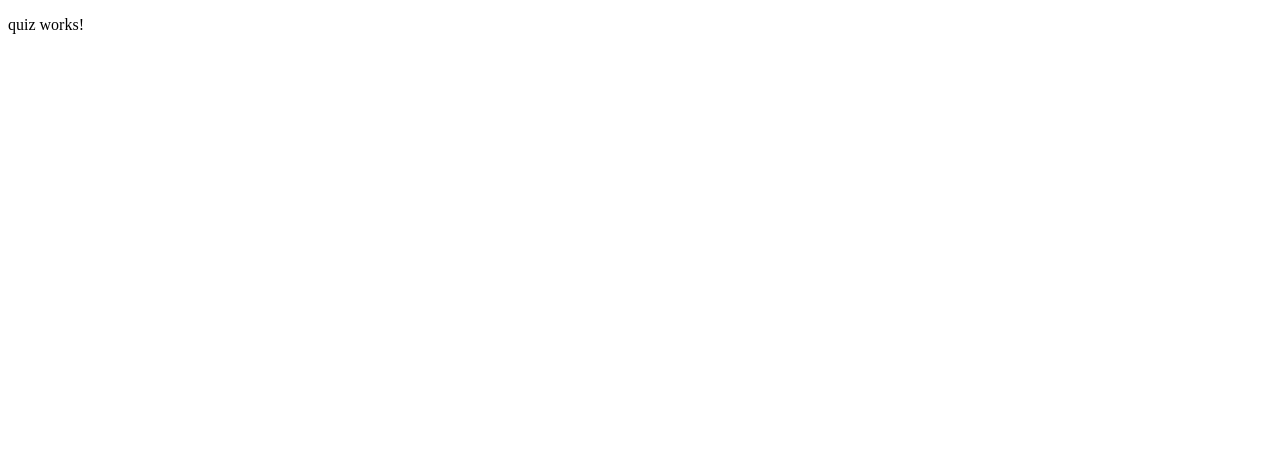
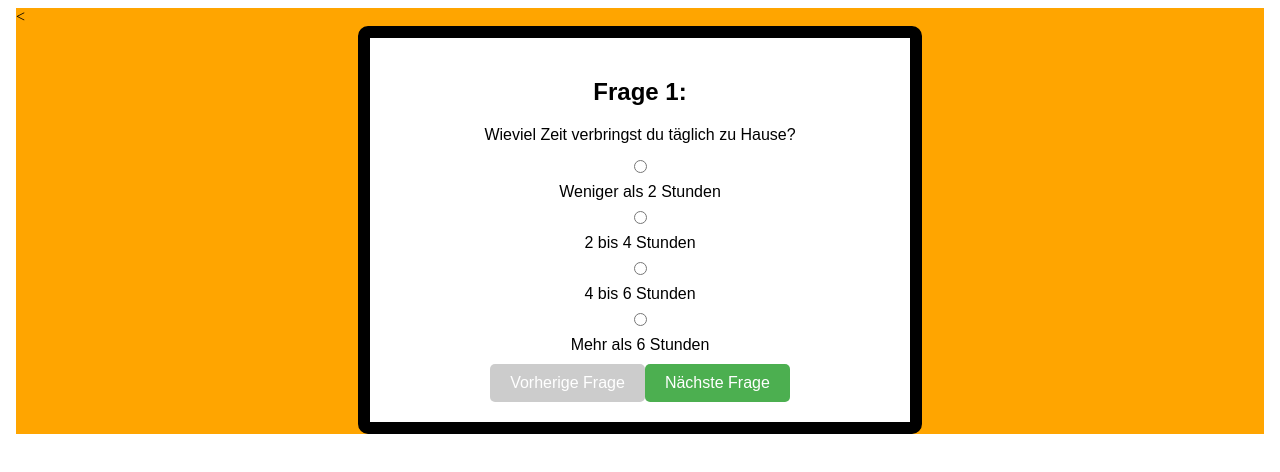
Before and after one commit to TahiraAiedail/Tierbedarf-App, an Angular app: page / in a window 1280 px wide. Shown: the top 472 px of the page. Built offline with nearby package versions, Linux system fonts and the light colour scheme.

Commit message:
Quiz
Quiz funktioniert, html + css versucht

```diff
--- a/src/app/quiz/quiz.component.css
+++ b/src/app/quiz/quiz.component.css
@@ -0,0 +1,77 @@
+body {
+    background-color: #ffa500; /* Orange Hintergrund */
+  }
+
+  .quiz-container {
+    width: 500px;
+    margin: 0 auto;
+    padding: 20px;
+    background-color: white;
+    border: 12px solid #000; /* Schwarzer Rahmen */
+    border-radius: 10px;
+    text-align: center;
+  }
+
+  h2 {
+    font-family: "Arial", sans-serif; /* Schriftart */
+    font-size: 24px;
+    font-weight: bold;
+  }
+
+  p {
+    font-family: "Arial", sans-serif;
+    font-size: 16px;
+  }
+
+  input[type="radio"] {
+    display: block; /* Anordnung der Radio-Buttons als Blockelemente */
+    margin: 10px auto; /* Zentrierte Ausrichtung der Radio-Buttons */
+  }
+
+  label {
+    font-family: "Arial", sans-serif;
+    font-size: 16px;
+  }
+
+  button {
+    margin-top: 10px;
+    font-family: "Arial", sans-serif;
+    font-size: 16px;
+    padding: 8px 16px;
+    background-color: #000000;
+    color: white;
+    border: none;
+    border-radius: 4px;
+  }
+
+  button:hover {
+    background-color: #333333;
+    cursor: pointer;
+  }
+
+
+
+  button {
+    padding: 10px 20px;
+    font-size: 16px;
+    background-color: #4caf50;
+    color: white;
+    border: none;
+    border-radius: 5px;
+    cursor: pointer;
+    font-family: "Arial", sans-serif;
+  }
+
+  button:disabled {
+    background-color: #ccc;
+    cursor: not-allowed;
+  }
+
+  .quiz-result {
+    margin-top: 20px;
+    padding: 10px;
+    background-color: #4caf50;
+    color: white;
+    border-radius: 5px;
+    font-family: "Arial", sans-serif;
+  }
--- a/src/app/quiz/quiz.component.html
+++ b/src/app/quiz/quiz.component.html
@@ -1 +1,33 @@
-<p>quiz works!</p>
+<body>
+    <
+    <div class="quiz-container">
+
+    <div *ngIf="currentQuestion">
+    <h2>Frage {{ currentQuestionIndex + 1 }}:</h2>
+    <p>{{ currentQuestion.questionText }}</p>
+
+    <div *ngFor="let option of currentQuestion.answerOptions">
+      <input
+        type="radio"
+        name="answer"
+        [value]="option.value"
+        (change)="selectAnswer(option.value)"
+        [checked]="selectedAnswers[currentQuestionIndex] === option.value"
+      />
+      <label>{{ option.label }}</label>
+    </div>
+
+    <button (click)="previousQuestion()" [disabled]="currentQuestionIndex === 0">Vorherige Frage</button>
+    <button (click)="nextQuestion()" [disabled]="currentQuestionIndex === questions.length - 1">Nächste Frage</button>
+
+    <div *ngIf="currentQuestionIndex === questions.length - 1">
+      <button (click)="evaluateAnswers()">Quiz Auswerten</button>
+    </div>
+
+    <div *ngIf="quizResult">
+      <h3>Quiz Ergebnis:</h3>
+      <p>{{ quizResult }}</p>
+    </div>
+  </div>
+  </div>
+</body>
--- a/src/app/quiz/quiz.component.ts
+++ b/src/app/quiz/quiz.component.ts
@@ -1,4 +1,9 @@
 import { Component } from '@angular/core';
+
+interface AnswerOption {
+  label: string;
+  value: string;
+}
 
 @Component({
   selector: 'app-quiz',
@@ -9,91 +14,164 @@ export class QuizComponent {
   questions = [
       {
         questionText: 'Wieviel Zeit verbringst du täglich zu Hause?',
-      answerOptions: ['Weniger als 2 Stunden', '2-4 Stunden', '4-6 Stunden', 'Mehr als 6 Stunden'],
+        answerOptions: [
+          { label: 'Weniger als 2 Stunden', value: 'A' },
+          { label: '2 bis 4 Stunden', value: 'B' },
+          { label: '4 bis 6 Stunden', value: 'C' },
+          { label: 'Mehr als 6 Stunden', value: 'D' }
+        ] as AnswerOption[]
       },
       {
         questionText: 'Wieviel Platz hast du in deinem Zuhause?',
-      answerOptions: ['Ich wohne in einer kleinen Wohnung', 'Ich wohner in einer großen Wohnung mit Zugang zum Garten', 'Ich habe genug Platz in meiner Wohnung, um meinem Haustier ein eigenes Zimmer zu geben', 'Ich habe ein Haus mit Garten und könnte sogar ein großes Tier halten']
+        answerOptions: [
+          { label: 'Ich wohne in einer kleinen Wohnung', value: 'A' },
+          { label: 'Ich wohne in einer großen Wohnung mit Zugang zum Garten', value: 'B' },
+          { label: 'Ich habe genug Platz in meiner Wohnung, um meinem Haustier ein eigenes Zimmer zu geben', value: 'C' },
+          { label: 'Ich habe ein Haus mit Garten und könnte sogar ein großes Tier halten', value: 'D' }
+        ] as AnswerOption[]
       },
       {
         questionText: 'Wieviel Zeit bist du bereit, täglich in die Pflege deines Haustieres zu investieren?',
-      answerOptions: ['Weniger als 1 Stunde', '1-2 Stunden', '2-3 Stunden', 'Mehr als 3 Stunden']
+        answerOptions: [
+          { label: 'Weniger als 1 Stunde', value: 'A' },
+          { label: '1-2 Stunden', value: 'B' },
+          { label: '2-3 Stunden', value: 'C' },
+          { label: 'Mehr als 3 Stunden', value: 'D' }
+        ] as AnswerOption[]
       },
       {
-      questionText: 'Wie wichtig ist es dir, daass dein Haustier gut für Anfänger geeignet ist?',
-      answerOptions: ['Sehr wichtig, da ich noch nie ein Haustier hatte', 'Wichtig', 'Nicht so wichtig, da ich bereits ein Haustier hatte und nach neuen Herausforderungen suche', 'Gar nicht wichtig']
+        questionText: 'Wie wichtig ist es dir, dass dein Haustier gut für Anfänger geeignet ist?',
+        answerOptions: [
+          { label: 'Sehr wichtig, da ich noch nie ein Haustier hatte', value: 'A' },
+          { label: 'Wichtig', value: 'B' },
+          { label: 'Nicht so wichtig, da ich bereits ein Haustier hatte und nach neuen Herausforderungen suche', value: 'C' },
+          { label: 'Gar nicht wichtig', value: 'D' }
+        ] as AnswerOption[]
       },
       {
         questionText: 'Wieviel Bewegung sollte dein Haustier täglich mit dir zusammen maximal benötigen?',
-      answerOptions: ['Mein Haustier sollte nicht bewegt werden müssen', 'Ein paar Minuten pro Tag sollten ausreichen', 'Mein Haustier sollte maximal eine Stunde pro Tag brauchen', 'Mein Haustier kann mehrere Stunden Bewegung brauchen']
+        answerOptions: [
+          { label: 'Mein Haustier sollte nicht bewegt werden müssen', value: 'A' },
+          { label: 'Ein paar Minuten pro Tag sollten ausreichen', value: 'B' },
+          { label: 'Mein Haustier sollte maximal eine Stunde pro Tag brauchen', value: 'C' },
+          { label: 'Mein Haustier kann mehrere Stunden Bewegung brauchen', value: 'D' }
+        ] as AnswerOption[]
       },
       {
         questionText: 'Wieviel Lärm sollte dein Haustier maximal machen?',
-      answerOptions: ['Mein Haustier sollte möglichst leise sein', 'Ein bisschen Lärm ist okay', 'Mein Haustier kann auch mal lauter sein', 'Mein Haustier kann so laut sein, wie es will']
+        answerOptions: [
+          { label: 'Mein Haustier sollte möglichst leise sein', value: 'A' },
+          { label: 'Ein bisschen Lärm ist okay', value: 'B' },
+          { label: 'Mein Haustier kann auch mal lauter sein', value: 'C' },
+          { label: 'Mein Haustier kann so laut sein, wie es will', value: 'D' }
+        ] as AnswerOption[]
       },
       {
-      questionText: 'Wie wichtig ist es dir, dass dein Haustier trainiert werden kann?',
-      answerOptions: ['Überhaupt nicht wichtig', 'Ein bisschen Training ist okay', 'Ich möchte mein Haustier gerne trainieren', 'Ich möchte mein Haustier unbedingt trainieren']
+        questionText: 'Wie wichtig ist es dir, dass dein Haustier trainierbar ist?',
+        answerOptions: [
+          { label: 'Überhaupt nicht wichtig', value: 'A' },
+          { label: 'Ein wenig Trainierbarkeit wäre schön', value: 'B' },
+          { label: 'Ich möchte, dass mein Haustier zumindest einige grundlegende Befehle lernt', value: 'C' },
+          { label: 'Es ist mir sehr wichtig, dass mein Haustier gut trainiert ist und auf Befehle hört', value: 'D' }
+        ] as AnswerOption[]
       },
       {
         questionText: 'Wie wichtig ist es dir, dass dein Haustier nicht haart?',
-      answerOptions: ['Sehr wichtig', 'Wichtig', 'Nicht so wichtig', 'Gar nicht wichtig']
+        answerOptions: [
+          { label: 'Sehr wichtig', value: 'A' },
+          { label: 'Ein bisschen wichtig', value: 'B' },
+          { label: 'Nicht so wichtig', value: 'C' },
+          { label: 'Mir ist es egal, ob mein Haustier haart oder nicht', value: 'D' }
+        ] as AnswerOption[]
       },
       {
-      questionText: 'Wieviel Geld bist du bereit, monatlich für dein Haustier auszugeben?',
-      answerOptions: ['Weniger als 10€', '10-20€', '20-50€', 'Mehr als 50€']
+        questionText: 'Wieviel Geld bist du bereit, für die Pflege deines Haustiers auszugeben?',
+        answerOptions: [
+          { label: 'Ich möchte nicht viel Geld ausgeben und suche nach einem Haustier, das keine teuren Pflegebedürfnisse hat', value: 'A' },
+          { label: 'Ich bin bereit, ein paar hundert Euro pro Jahr auszugeben', value: 'B' },
+          { label: 'Ich bin bereit, ein paar tausend Euro pro Jahr auszugeben, um sicherzustellen, dass mein Haustier die bestmögliche Pflege erhält', value: 'C' },
+          { label: 'Geld spielt keine Rolle, ich werde alles tun, um sicherzustellen, dass mein Haustier die bestmögliche Pflege erhält', value: 'D' }
+        ] as AnswerOption[]
       },
       {
         questionText: 'Wie wichtig ist es dir, dass du Zuneigung von deinem Haustier bekommst?',
-      answerOptions: ['Überhaupt nicht wichtig','Mir ist es egal, ob mein Haustier Zuneigung zeigt', 'Ab und zu sollte mir mein Haustier schon Zuneigung zeigen', 'Ich möchte, dass mein Haustier mich liebt']
+        answerOptions: [
+          { label: 'Überhaupt nicht wichtig', value: 'A' },
+          { label: 'Mir ist es egal, ob mein Haustier viel Zuneigung zeigt oder nicht', value: 'B' },
+          { label: 'Ab und zu sollte mir mein Haustier schon Aufmerksamkeit schenken', value: 'C' },
+          { label: 'Sehr wichtig, da ich viel Zeit und Energie in die Beziehung zu meinem Haustier investieren möchte', value: 'D' }
+        ] as AnswerOption[]
       }
-  ]
+    ];
 
+  currentQuestionIndex = 0;
+  currentQuestion: any;
+  selectedAnswers: any = {};
+  quizResult: string | null = null;
+  answerCounts: { [key: string]: number } = {};
 
-  selectAnswers: string[] = [];
-  showResults: boolean = false;
-  resultMessage: string = "";
+  ngOnInit() {
+    this.currentQuestion = this.questions[this.currentQuestionIndex];
+  }
 
-  evaluateAnswers() {
-    const answerCount: Record<string, number> = {};
-
-    for (const question of this.questions) {
-      const selectedAnswer = this.selectAnswers[this.questions.indexOf(question)];
-      if (selectedAnswer in answerCount) {
-        answerCount[selectedAnswer] += 1;
-      } else {
-          answerCount[selectedAnswer] = 1;
-        }
-    }
-    let maxCount = 0;
-    let selectedAnswer = "";
-
-    for (const answer in answerCount) {
-      if (answerCount[answer] > maxCount) {
-        maxCount = answerCount[answer];
-        selectedAnswer = answer;
+  nextQuestion() {
+    if (this.currentQuestionIndex < this.questions.length - 1) {
+      this.currentQuestionIndex++;
+      this.currentQuestion = this.questions[this.currentQuestionIndex];
     }
   }
 
-    let resultMessage = "";
+  previousQuestion() {
+    if (this.currentQuestionIndex > 0) {
+      this.currentQuestionIndex--;
+      this.currentQuestion = this.questions[this.currentQuestionIndex];
+    }
+  }
 
-      switch (selectedAnswer) {
-        case 'Fische':
-        resultMessage = 'Herzlichen Glückwunsch, das Ergebnis des Tests zeigt, dass Fische am besten zu deinem Lebensstil passen! Fische sind wunderschöne und faszinierende Kreaturen, die sich gut für Menschen eignen, die ein ruhiges und friedliches Zuhause bevorzugen. Als Besitzer von Fischen benötigst du keine große Fläche oder viel Zeit, um sich um sie zu kümmern. Sie können in einem Aquarium oder einem kleineren Behälter untergebracht werden und brauchen nur wenig Futter und Pflege. Fische können auch eine beruhigende Wirkung auf Menschen haben und können dabei helfen, Stress abzubauen. Denke jedoch daran, dass Fische auch eine Verantwortung bedeuten und es wichtig ist, das Wasser regelmäßig zu wechseln und das Aquarium sauber zu halten. Mit ein wenig Zeit und Aufmerksamkeit kannst du jedoch eine wunderbare Beziehung zu deinen Fischen aufbauen und eine friedliche und ruhige Umgebung in deinem Zuhause schaffen.';
+  selectAnswer(answer: string) {
+    this.selectedAnswers[this.currentQuestionIndex] = answer;
+  }
+  evaluateAnswers() {
+    const selectedAnswer = this.selectedAnswers[this.currentQuestionIndex];
+
+  if (selectedAnswer) {
+    const answer = selectedAnswer as string;
+    const answerCount = this.answerCounts[answer] || 0;
+    this.answerCounts[answer] = answerCount + 1;
+
+    if (this.currentQuestionIndex < this.questions.length - 1) {
+      this.currentQuestionIndex++;
+    } else {
+      let maxCount = 0;
+      let maxAnswer = '';
+
+      for (const [key, value] of Object.entries(this.answerCounts)) {
+        if (value > maxCount) {
+          maxCount = value;
+          maxAnswer = key;
+        }
+      }
+
+
+      switch (maxAnswer) {
+        case 'A':
+          this.quizResult = 'Herzlichen Glückwunsch, das Ergebnis des Tests zeigt, dass Fische am besten zu deinem Lebensstil passen! Fische sind wunderschöne und faszinierende Kreaturen, die sich gut für Menschen eignen, die ein ruhiges und friedliches Zuhause bevorzugen. Als Besitzer von Fischen benötigst du keine große Fläche oder viel Zeit, um sich um sie zu kümmern. Sie können in einem Aquarium oder einem kleineren Behälter untergebracht werden und brauchen nur wenig Futter und Pflege. Fische können auch eine beruhigende Wirkung auf Menschen haben und können dabei helfen, Stress abzubauen. Denke jedoch daran, dass Fische auch eine Verantwortung bedeuten und es wichtig ist, das Wasser regelmäßig zu wechseln und das Aquarium sauber zu halten. Mit ein wenig Zeit und Aufmerksamkeit kannst du jedoch eine wunderbare Beziehung zu deinen Fischen aufbauen und eine friedliche und ruhige Umgebung in deinem Zuhause schaffen.';
         break;
-        case 'Hamster':
-          resultMessage = 'Herzlichen Glückwunsch, das Ergebnis des Tests zeigt, dass Hamster am besten zu deinem Lebensstil passen! Hamster sind kleine und niedliche Nagetiere, die sich gut für Menschen eignen, die ein Haustier suchen, das nicht viel Platz benötigt und trotzdem interaktiv und unterhaltsam ist. Als Besitzer eines Hamsters benötigst du ein kleines Gehege, das mit Spielzeugen, einem Laufrad und Verstecken ausgestattet ist, um deinen Hamster glücklich und gesund zu halten. Hamster sind nachtaktiv, daher solltest du sicherstellen, dass dein Hamster tagsüber ausreichend Ruhe hat. Es ist wichtig, ihn jeden Tag mit frischem Wasser und Futter zu versorgen und sein Gehege regelmäßig zu reinigen. Hamster sind zudem sehr unterhaltsam und können dir stundenlang Freude bereiten, wenn du mit ihnen spielst und interagierst. Sie sind auch relativ einfach zu pflegen und erfordern nicht viel Zeit oder Energie. Denke jedoch daran, dass Hamster zwar kleine Haustiere sind, aber trotzdem eine Verantwortung bedeuten und Pflege benötigen. Wenn du bereit bist, deinen Hamster die Liebe und Aufmerksamkeit zu schenken, die er verdient, kannst du eine wunderbare Beziehung zu deinem pelzigen Freund aufbauen.';
+        case 'B':
+          this.quizResult = 'Herzlichen Glückwunsch, das Ergebnis des Tests zeigt, dass Hamster am besten zu deinem Lebensstil passen! Hamster sind kleine und niedliche Nagetiere, die sich gut für Menschen eignen, die ein Haustier suchen, das nicht viel Platz benötigt und trotzdem interaktiv und unterhaltsam ist. Als Besitzer eines Hamsters benötigst du ein kleines Gehege, das mit Spielzeugen, einem Laufrad und Verstecken ausgestattet ist, um deinen Hamster glücklich und gesund zu halten. Hamster sind nachtaktiv, daher solltest du sicherstellen, dass dein Hamster tagsüber ausreichend Ruhe hat. Es ist wichtig, ihn jeden Tag mit frischem Wasser und Futter zu versorgen und sein Gehege regelmäßig zu reinigen. Hamster sind zudem sehr unterhaltsam und können dir stundenlang Freude bereiten, wenn du mit ihnen spielst und interagierst. Sie sind auch relativ einfach zu pflegen und erfordern nicht viel Zeit oder Energie. Denke jedoch daran, dass Hamster zwar kleine Haustiere sind, aber trotzdem eine Verantwortung bedeuten und Pflege benötigen. Wenn du bereit bist, deinen Hamster die Liebe und Aufmerksamkeit zu schenken, die er verdient, kannst du eine wunderbare Beziehung zu deinem pelzigen Freund aufbauen.';
         break;
-        case 'Katze':
-          resultMessage = 'Herzlichen Glückwunsch, das Ergebnis des Tests zeigt, dass Katzen am besten zu deinem Lebensstil passen! Katzen sind wunderschöne und elegante Tiere, die sich gut für Menschen eignen, die ein unabhängiges Haustier suchen, das ihnen trotzdem Gesellschaft leisten kann. Als Besitzer einer Katze benötigst du ein sauberes Katzenklo, frisches Wasser und eine ausgewogene Ernährung, um deine Katze gesund und glücklich zu halten. Katzen sind bekannt für ihre Neigung zu schlafen und ihre unabhängige Natur, daher benötigen sie nicht so viel Aufmerksamkeit wie andere Haustiere. Trotzdem solltest du dir Zeit nehmen, um mit deiner Katze zu spielen und zu interagieren. Katzen können eine beruhigende Wirkung auf Menschen haben und helfen, Stress abzubauen. Sie sind auch relativ einfach zu pflegen und erfordern nicht viel Zeit oder Energie. Katzen sind auch perfekt für Menschen, die in einer kleineren Wohnung leben oder keine Zeit haben, regelmäßig spazieren zu gehen. Denke jedoch daran, dass Katzen trotz ihrer Unabhängigkeit eine Verantwortung bedeuten und Pflege benötigen. Mit ein wenig Zeit und Aufmerksamkeit kannst du jedoch eine wunderbare Beziehung zu deiner Katze aufbauen und eine friedliche und ruhige Umgebung in deinem Zuhause schaffen.';
+        case 'C':
+          this.quizResult = 'Herzlichen Glückwunsch, das Ergebnis des Tests zeigt, dass Katzen am besten zu deinem Lebensstil passen! Katzen sind wunderschöne und elegante Tiere, die sich gut für Menschen eignen, die ein unabhängiges Haustier suchen, das ihnen trotzdem Gesellschaft leisten kann. Als Besitzer einer Katze benötigst du ein sauberes Katzenklo, frisches Wasser und eine ausgewogene Ernährung, um deine Katze gesund und glücklich zu halten. Katzen sind bekannt für ihre Neigung zu schlafen und ihre unabhängige Natur, daher benötigen sie nicht so viel Aufmerksamkeit wie andere Haustiere. Trotzdem solltest du dir Zeit nehmen, um mit deiner Katze zu spielen und zu interagieren. Katzen können eine beruhigende Wirkung auf Menschen haben und helfen, Stress abzubauen. Sie sind auch relativ einfach zu pflegen und erfordern nicht viel Zeit oder Energie. Katzen sind auch perfekt für Menschen, die in einer kleineren Wohnung leben oder keine Zeit haben, regelmäßig spazieren zu gehen. Denke jedoch daran, dass Katzen trotz ihrer Unabhängigkeit eine Verantwortung bedeuten und Pflege benötigen. Mit ein wenig Zeit und Aufmerksamkeit kannst du jedoch eine wunderbare Beziehung zu deiner Katze aufbauen und eine friedliche und ruhige Umgebung in deinem Zuhause schaffen.';
         break;
-        case 'Hund':
-          resultMessage =  'Herzlichen Glückwunsch, das Ergebnis des Tests zeigt, dass Hunde am besten zu deinem Lebensstil passen! Hunde sind treue und liebevolle Begleiter, die sich gut für Menschen eignen, die eine enge Bindung zu ihrem Haustier aufbauen möchten. Als Besitzer eines Hundes musst du Zeit und Energie aufwenden, um ihn auszuführen, ihn zu trainieren und ihm die Liebe und Aufmerksamkeit zu schenken, die er benötigt. Hunde brauchen tägliches Training, Spaziergänge und eine ausgewogene Ernährung, um glücklich und gesund zu bleiben. Du solltest auch Zeit mit deinem Hund verbringen, um ihm das Gefühl von Liebe und Zugehörigkeit zu geben. Hunde sind auch perfekt für Menschen, die einen aktiven Lebensstil führen oder einen Begleiter für Outdoor-Aktivitäten suchen. Sie sind sehr soziale Tiere und lieben es, Zeit mit ihrem Besitzer zu verbringen. Denke jedoch daran, dass Hunde eine Verantwortung bedeuten und viel Zeit und Energie erfordern. Wenn du jedoch bereit bist, deinem Hund die Liebe und Aufmerksamkeit zu schenken, die er verdient, kannst du eine wunderbare Beziehung zu deinem pelzigen Freund aufbauen und eine treue und liebevolle Begleitung für das Leben finden.';
+        case 'D':
+          this.quizResult =  'Herzlichen Glückwunsch, das Ergebnis des Tests zeigt, dass Hunde am besten zu deinem Lebensstil passen! Hunde sind treue und liebevolle Begleiter, die sich gut für Menschen eignen, die eine enge Bindung zu ihrem Haustier aufbauen möchten. Als Besitzer eines Hundes musst du Zeit und Energie aufwenden, um ihn auszuführen, ihn zu trainieren und ihm die Liebe und Aufmerksamkeit zu schenken, die er benötigt. Hunde brauchen tägliches Training, Spaziergänge und eine ausgewogene Ernährung, um glücklich und gesund zu bleiben. Du solltest auch Zeit mit deinem Hund verbringen, um ihm das Gefühl von Liebe und Zugehörigkeit zu geben. Hunde sind auch perfekt für Menschen, die einen aktiven Lebensstil führen oder einen Begleiter für Outdoor-Aktivitäten suchen. Sie sind sehr soziale Tiere und lieben es, Zeit mit ihrem Besitzer zu verbringen. Denke jedoch daran, dass Hunde eine Verantwortung bedeuten und viel Zeit und Energie erfordern. Wenn du jedoch bereit bist, deinem Hund die Liebe und Aufmerksamkeit zu schenken, die er verdient, kannst du eine wunderbare Beziehung zu deinem pelzigen Freund aufbauen und eine treue und liebevolle Begleitung für das Leben finden.';
         break;
         default:
-          resultMessage = 'Es tut uns leid, wir konnten kein Ergebnis für dich finden. Bitte versuche es erneut.';
+          this.quizResult = 'Es tut uns leid, wir konnten kein Ergebnis für dich finden. Bitte versuche es erneut.';
       }
 
-    this.showResults = true;
+
+
   }
 }
+}}
```
Lines whose indentation alone changed are shown as unchanged.
